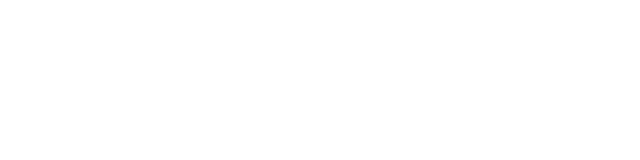
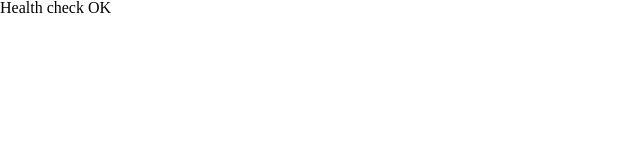
Before and after one commit to michaelt16/riot-hackathon-frontEnd, a React (Create React App) app: page /healthCheck in a window 1280 px wide. Before the commit this address had no page. Shown: the top 160 px of the page, without its empty margins (0-640 px from the left). Built offline with nearby package versions, Linux system fonts and the light colour scheme.

Commit message:
added health check

```diff
--- /dev/null
+++ b/src/HealthCheck.tsx
@@ -0,0 +1,9 @@
+import React from "react"
+
+export default function HealthCheck(): JSX.Element {
+    return(
+      <div>
+        <h1>Health check OK</h1>
+      </div>
+    )
+  }
--- a/src/router/AppRouter.tsx
+++ b/src/router/AppRouter.tsx
@@ -6,6 +6,7 @@
 import GlobalRankings from "../pages/features/GlobalRankings";
 import TournamentRankings from "../pages/features/TournamentRankings";
 import TournamentsStandings from "../pages/features/TournamentStandings";
+import HealthCheck from "../HealthCheck";
 export default function AppRouter(){
     return(
         <BrowserRouter>
@@ -16,6 +17,7 @@
             <Route path="/tournamentStandings" element={<TournamentsStandings />} />
             <Route path="/globalRanks" element={<GlobalRankings />} />
             <Route path="/customRanks" element={<CustomRankings />} />
+            <Route path ="/healthCheck" element={<HealthCheck/>}/>
         </Routes>
       </BrowserRouter>
     )
```
